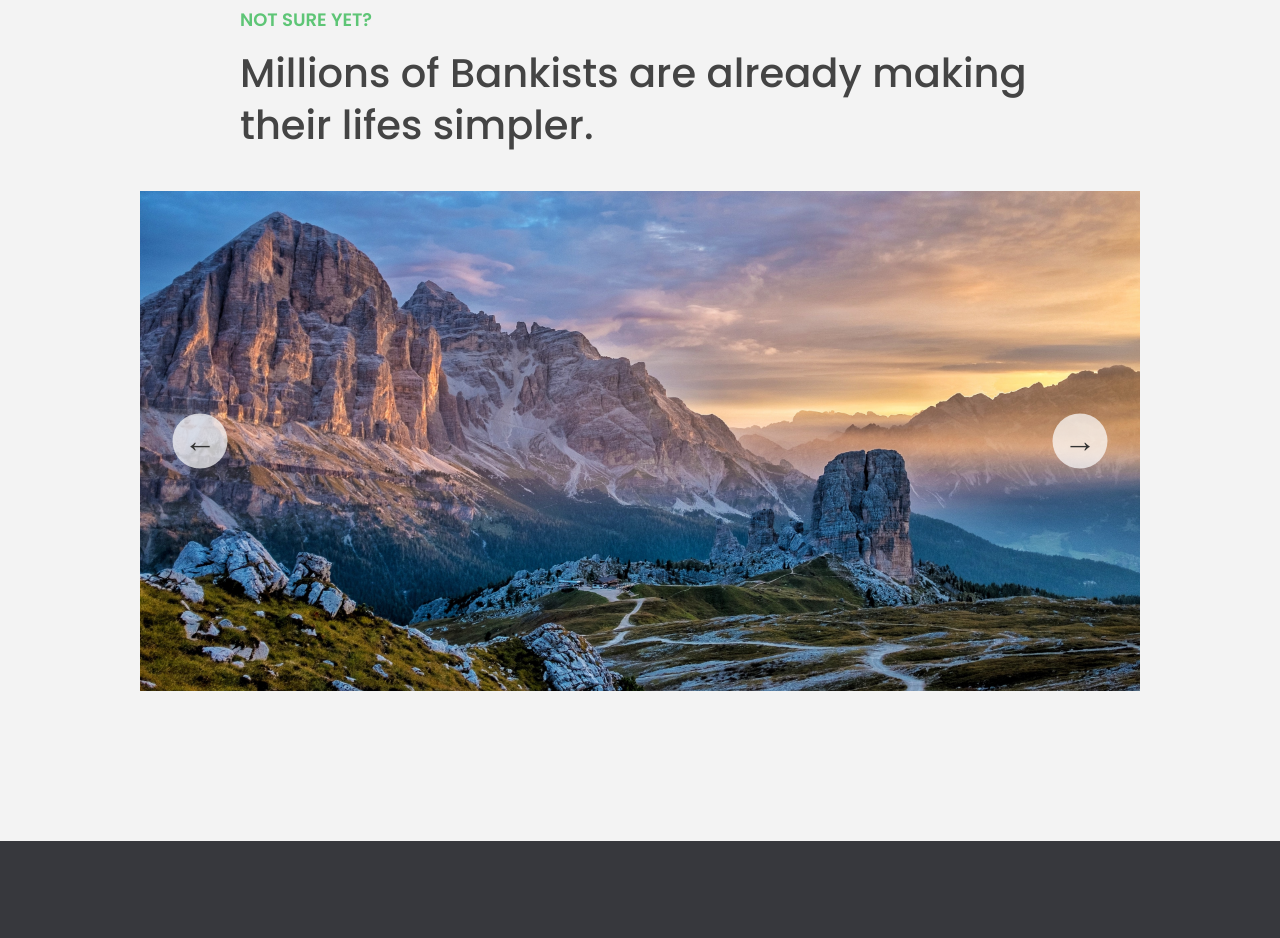
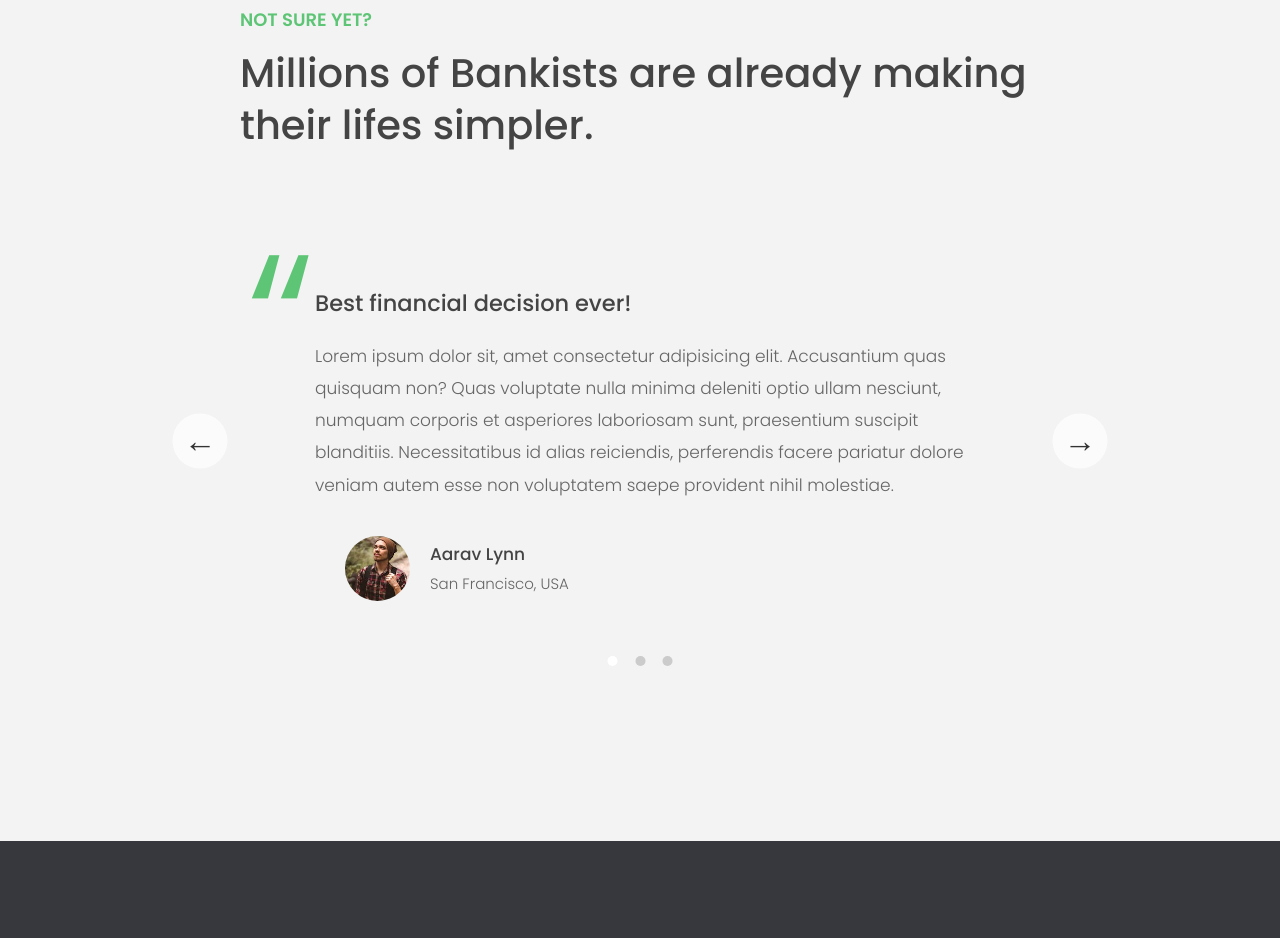
Before and after one commit to sjurate/udemy, a plain HTML site: page 13-Advanced-DOM-Bankist/starter/index.html in a window 1280 px wide. Shown: the part 3355-4293 px from the top of the page. Drawn offline with Linux system fonts and the light colour scheme.

Commit message:
slider dots

```diff
--- a/13-Advanced-DOM-Bankist/starter/index.html
+++ b/13-Advanced-DOM-Bankist/starter/index.html
@@ -216,7 +216,7 @@
       </div>
 
       <div class="slider">
-        <!-- <div class="slide slide--1">
+        <div class="slide slide--1">
           <div class="testimonial">
             <h5 class="testimonial__header">Best financial decision ever!</h5>
             <blockquote class="testimonial__text">
@@ -274,12 +274,12 @@
               <p class="testimonial__location">Lisbon, Portugal</p>
             </address>
           </div>
-        </div> -->
+        </div>
 
-        <div class="slide"><img src="img/img-1.jpg" alt="Photo 1" /></div>
+        <!-- <div class="slide"><img src="img/img-1.jpg" alt="Photo 1" /></div>
         <div class="slide"><img src="img/img-2.jpg" alt="Photo 2" /></div>
         <div class="slide"><img src="img/img-3.jpg" alt="Photo 3" /></div>
-        <div class="slide"><img src="img/img-4.jpg" alt="Photo 4" /></div>
+        <div class="slide"><img src="img/img-4.jpg" alt="Photo 4" /></div> -->
 
         <button class="slider__btn slider__btn--left">&larr;</button>
         <button class="slider__btn slider__btn--right">&rarr;</button>
--- a/13-Advanced-DOM-Bankist/starter/script.js
+++ b/13-Advanced-DOM-Bankist/starter/script.js
@@ -218,26 +218,42 @@ const imgObserver = new IntersectionObserver(loadImg, {
 imgTargets.forEach(img => imgObserver.observe(img));
 
 // SLIDER
-
+const slider = function () {
   const slides = document.querySelectorAll('.slide');
   const btnLeft = document.querySelector('.slider__btn--left');
   const btnRight = document.querySelector('.slider__btn--right');
-
-// const slider = document.querySelector('.slider');
-// slider.style.transform = 'scale(0.4) translateX(-600px)';
-// slider.style.overflow = 'visible';
+  const dotContainer = document.querySelector('.dots');
 
   let curSlide = 0;
   const maxSlide = slides.length;
+
+  // Functions
+
+  const createDots = function () {
+    slides.forEach(function (_, i) {
+      dotContainer.insertAdjacentHTML(
+        'beforeend',
+        `<button class="dots__dot" data-slide="${i}"></button>`
+      );
+    });
+  };
+
+  const activateDot = function (slide) {
+    document
+      .querySelectorAll('.dots__dot')
+      .forEach(dot => dot.classList.remove('dots__dot--active'));
+
+    document
+      .querySelector(`.dots__dot[data-slide="${slide}"]`)
+      .classList.add('dots__dot--active');
+  };
 
   const goToSlide = function (slide) {
     slides.forEach(
       (s, i) => (s.style.transform = `translateX(${100 * (i - slide)}%)`)
     );
+    activateDot(slide);
   };
-
-goToSlide(0);
-//0 %, 100%, 200%, 300%
 
   // Next slide
 
@@ -249,7 +265,10 @@ const nextSlide = function () {
     }
     goToSlide(curSlide);
     //-100 %, 0%, 100%, 200%
+    // activateDot(curSlide);
   };
+
+  // Previous slide
 
   const prevSlide = function () {
     if (curSlide === 0) {
@@ -258,10 +277,34 @@ const prevSlide = function () {
       curSlide--;
     }
     goToSlide(curSlide);
+    //activateDot(curSlide);
   };
 
+  const init = function () {
+    createDots();
+    goToSlide(0);
+    activateDot(0);
+  };
+  init();
+
+  // Event handlers
   btnRight.addEventListener('click', nextSlide);
   btnLeft.addEventListener('click', prevSlide);
+
+  document.addEventListener('keydown', function (e) {
+    if (e.key === 'ArrowLeft') prevSlide();
+    e.key === 'ArrowRight' && nextSlide();
+  });
+
+  dotContainer.addEventListener('click', function (e) {
+    if (e.target.classList.contains('dots__dot')) {
+      const slide = e.target.dataset.slide;
+      goToSlide(slide);
+    }
+  });
+};
+
+slider();
 
 // TABBED COMPONENT
 
--- a/13-Advanced-DOM-Bankist/starter/style.css
+++ b/13-Advanced-DOM-Bankist/starter/style.css
@@ -458,8 +458,7 @@ h4 {
 }
 
 .dots__dot--active {
-  /* background-color: #fff; */
-  background-color: #888;
+  background-color: #fff;
   opacity: 1;
 }
 
```
Lines whose indentation alone changed are shown as unchanged.
